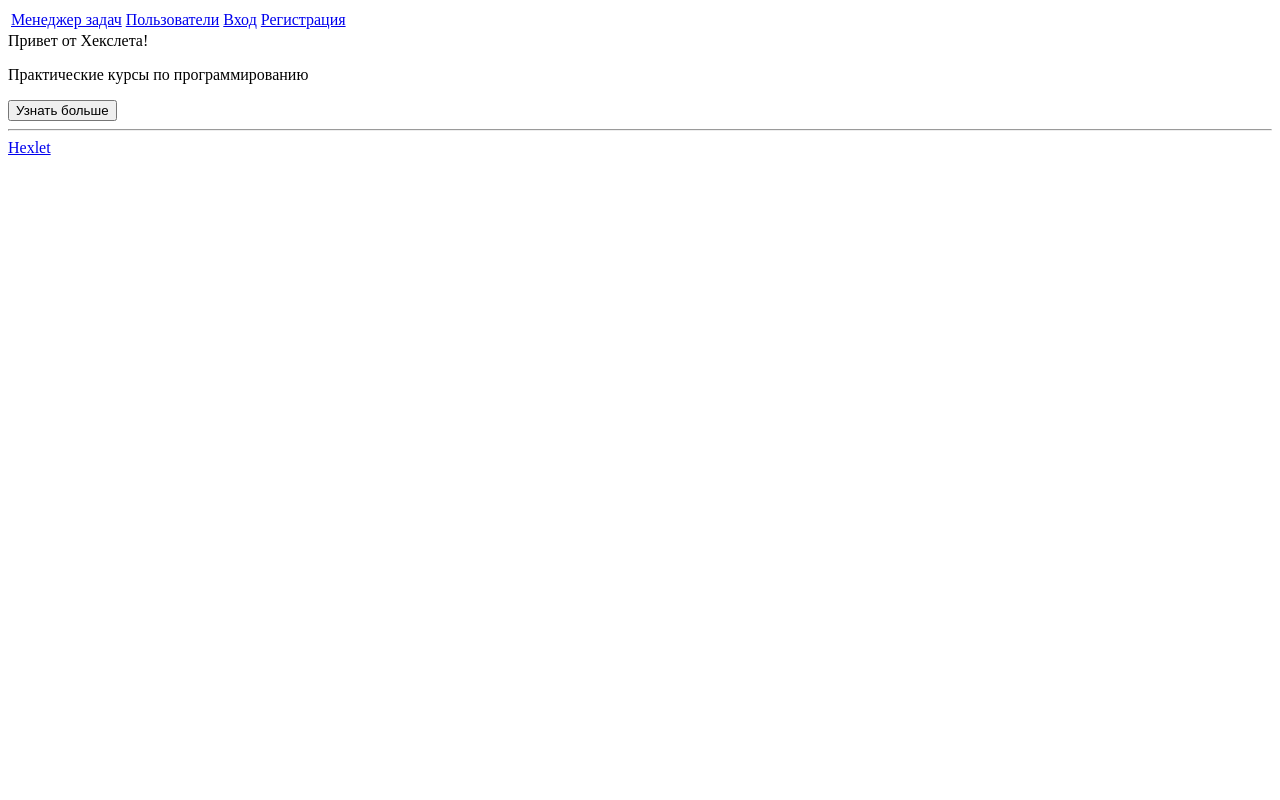
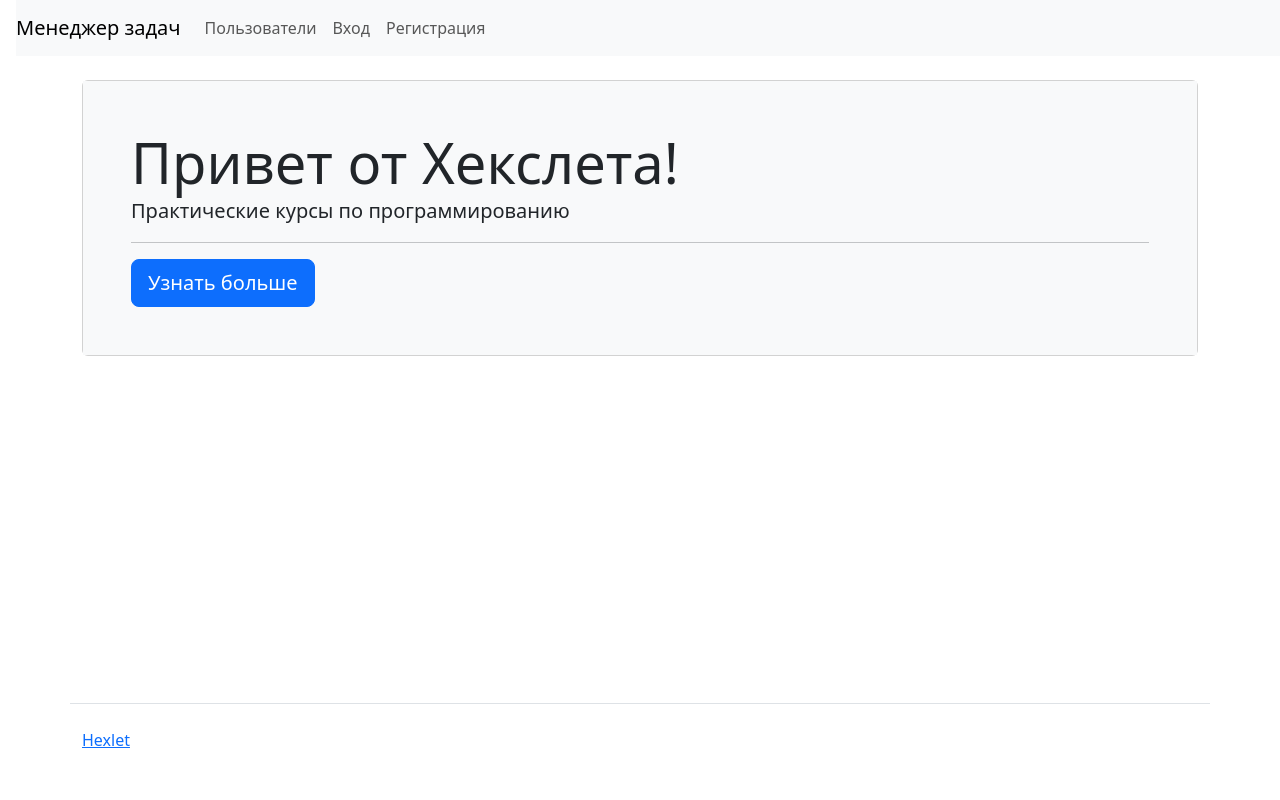
Before and after one commit to Dron-N-82/python-project-52, a Django app: page / in a window 1280 px wide. Run offline with Django 5.2, Linux system fonts and the light colour scheme.

Commit message:
Step 2.1

```diff
--- a/pyproject.toml
+++ b/pyproject.toml
@@ -9,4 +9,5 @@ dependencies = [
     "django>=6.0",
     "gunicorn>=23.0.0",
     "python-dotenv>=1.2.1",
+    "ruff>=0.14.9",
 ]
--- a/task_manager/templates/index.html
+++ b/task_manager/templates/index.html
@@ -1,35 +1,52 @@
 <!DOCTYPE html>
 <html lang="ru-ru">
   <head>
+    <!-- <meta charset="utf-8"> -->
+    <meta name="viewport" content="width=device-width, initial-scale=1">
+    <title>Менеджер задач Hexlet</title>
+    <link href="https://cdn.jsdelivr.net/npm/bootstrap@5.3.8/dist/css/bootstrap.min.css" rel="stylesheet" integrity="sha384-sRIl4kxILFvY47J16cr9ZwB07vP4J8+LH7qKQnuqkuIAvNWLzeN8tE5YBujZqJLB" crossorigin="anonymous">
+    <script src="https://cdn.jsdelivr.net/npm/bootstrap@5.3.8/dist/js/bootstrap.bundle.min.js" integrity="sha384-FKyoEForCGlyvwx9Hj09JcYn3nv7wiPVlz7YYwJrWVcXK/BmnVDxM+D2scQbITxI" crossorigin="anonymous"></script>
+  </head>
+  <body class="d-flex flex-column min-vh-100">
+    <nav class="navbar navbar-expand-lg navbar-light bg-light ms-3">
+    <!-- <nav class="navbar navbar-light" style="background-color: #e3f2fd;"> -->
+      <a class="navbar-brand" href="/">Менеджер задач</a>
+      <button class="navbar-toggler" data-bs-toggle="collapse" data-bs-target="#navbarToggleExternalContent">
+        <span class="navbar-toggler-icon"></span>
+      </button>
+      <div class="collapse navbar-collapse" id="navbarToggleExternalContent">
+        <ul class="navbar-nav mr-auto">
+          <li class="nav-item">
+            <a class="nav-link" href="/users/">Пользователи</a>
+          </li>
 
-    <title>Менеджер задач Hexlet</title>
+        </ul>
+        <ul class="navbar-nav">
 
-  <body>
-    <nav>
-      <div>
-        <table>
-          <tr>
-            <td><a href="/">Менеджер задач</a></td>
-            <td><a href="/users/">Пользователи</a></td>
-           <td><a href="/login/">Вход</a></td>
-           <td><a href="/users/create/">Регистрация</a></td>
-          </tr>
-      </table>
+            <li class="nav-item">
+              <a class="nav-link" href="/login/">Вход</a>
+            </li>
+            <li class="nav-item">
+              <a class="nav-link" href="/users/create/">Регистрация</a>
+            </li>
+
+        </ul>
       </div>
     </nav>
-    <div>
-      <div>
-        <div>
-          <div>Привет от Хекслета!</div>
-          <p>Практические курсы по программированию</p>
-
-          <button type="submit" href="https://ru.hexlet.io">Узнать больше</button>
+    <div class="container wrapper flex-grow-1">
+      <h1 class="my-4"></h1>
+      <div class="card">
+        <div class="card-body p-5 bg-light">
+          <div class="display-4">Привет от Хекслета!</div>
+          <p class="lead">Практические курсы по программированию</p>
+          <hr>
+          <a class="btn btn-primary btn-lg" href="https://ru.hexlet.io">Узнать больше</a>
         </div>
       </div>
+
     </div>
-    <hr>
     <footer>
-      <div>
+      <div class="container my-5 pt-4 border-top">
         <a target="_blank" href="https://ru.hexlet.io">Hexlet</a>
       </div>
     </footer>
```
Also changed, not shown: ruff.toml (added, +11 -0 lines), 2 other files.
